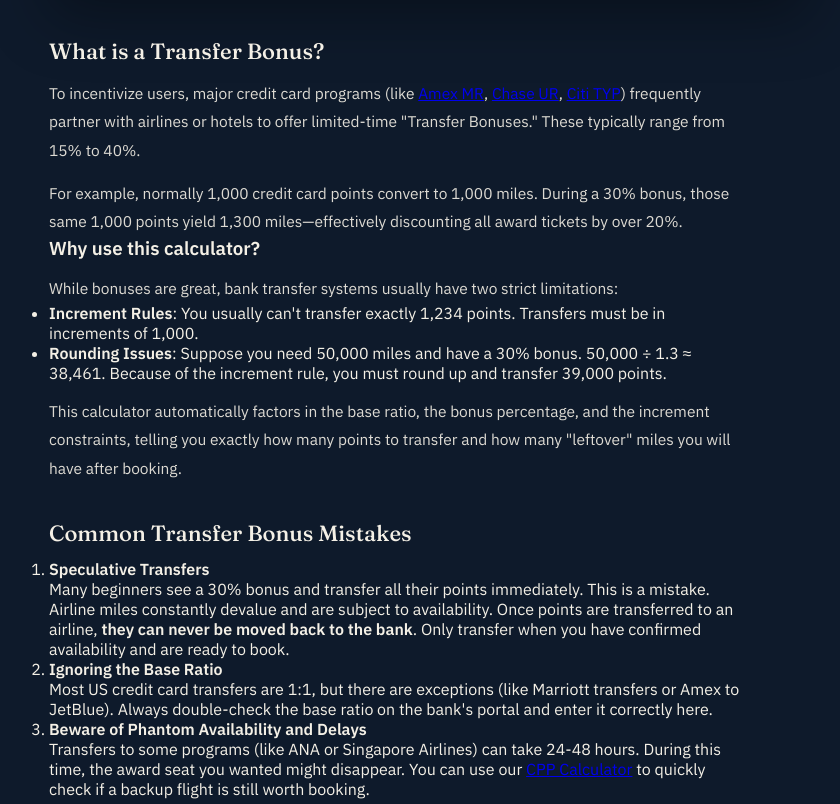
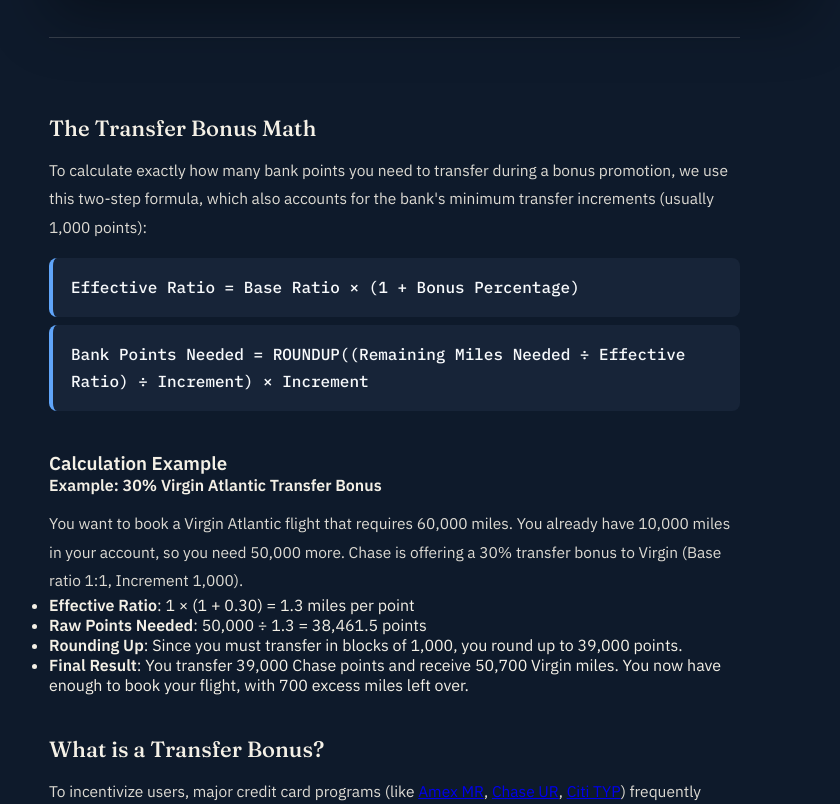
Before and after one commit to heme9999/points-miles-calculator, an Eleventy site: page src/en/calculators/transfer-bonus.njk in a window 1280 px wide. Shown: the part 1145-1949 px from the top of the page, without its empty margins (211-1051 px from the left). Built offline with nearby package versions, Linux system fonts and the light colour scheme; Eleventy itself is replaced by a stand-in of ours; files that its build step writes are made by us from their sources.

Commit message:
fix(seo): remaining formulas and examples

```diff
--- a/src/en/calculators/transfer-bonus.njk
+++ b/src/en/calculators/transfer-bonus.njk
@@ -60,6 +60,30 @@ breadcrumbs:
     </div>
     <div class="note" id="explain"></div>
   </div>
+</div>
+
+<div class="article-content prose" style="margin-top: 40px; padding-top: 40px; border-top: 1px solid var(--line);">
+<h2>The Transfer Bonus Math</h2>
+<p>To calculate exactly how many bank points you need to transfer during a bonus promotion, we use this two-step formula, which also accounts for the bank's minimum transfer increments (usually 1,000 points):</p>
+<div class="formula-box">
+  <span class="formula-name">Effective Ratio =</span>
+  <span class="formula-expression">Base Ratio × (1 + Bonus Percentage)</span>
+</div>
+<div class="formula-box" style="margin-top: -1rem;">
+  <span class="formula-name">Bank Points Needed =</span>
+  <span class="formula-expression">ROUNDUP((Remaining Miles Needed ÷ Effective Ratio) ÷ Increment) × Increment</span>
+</div>
+
+<h3>Calculation Example</h3>
+<div class="example-box">
+  <h4>Example: 30% Virgin Atlantic Transfer Bonus</h4>
+  <p>You want to book a Virgin Atlantic flight that requires 60,000 miles. You already have 10,000 miles in your account, so you need 50,000 more. Chase is offering a 30% transfer bonus to Virgin (Base ratio 1:1, Increment 1,000).</p>
+  <ul>
+    <li><strong>Effective Ratio</strong>: 1 × (1 + 0.30) = 1.3 miles per point</li>
+    <li><strong>Raw Points Needed</strong>: 50,000 ÷ 1.3 = 38,461.5 points</li>
+    <li><strong>Rounding Up</strong>: Since you must transfer in blocks of 1,000, you round up to 39,000 points.</li>
+    <li><strong>Final Result</strong>: You transfer 39,000 Chase points and receive 50,700 Virgin miles. You now have enough to book your flight, with 700 excess miles left over.</li>
+  </ul>
 </div>
 
 <div class="article-content prose" style="margin-top: 40px;">
```
Also changed, not shown: src/en/calculators/points-to-dollars.njk (+18 -0 lines).
